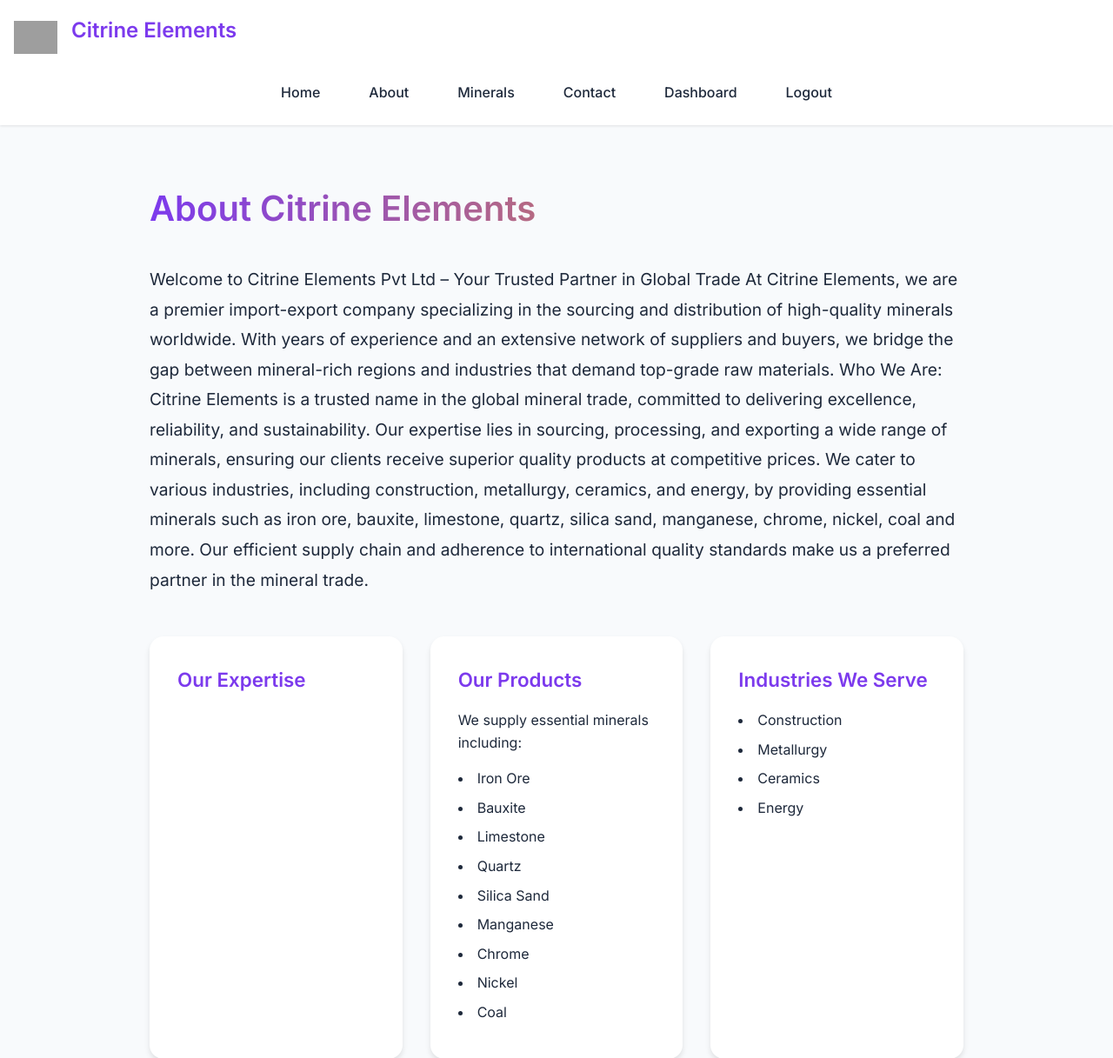
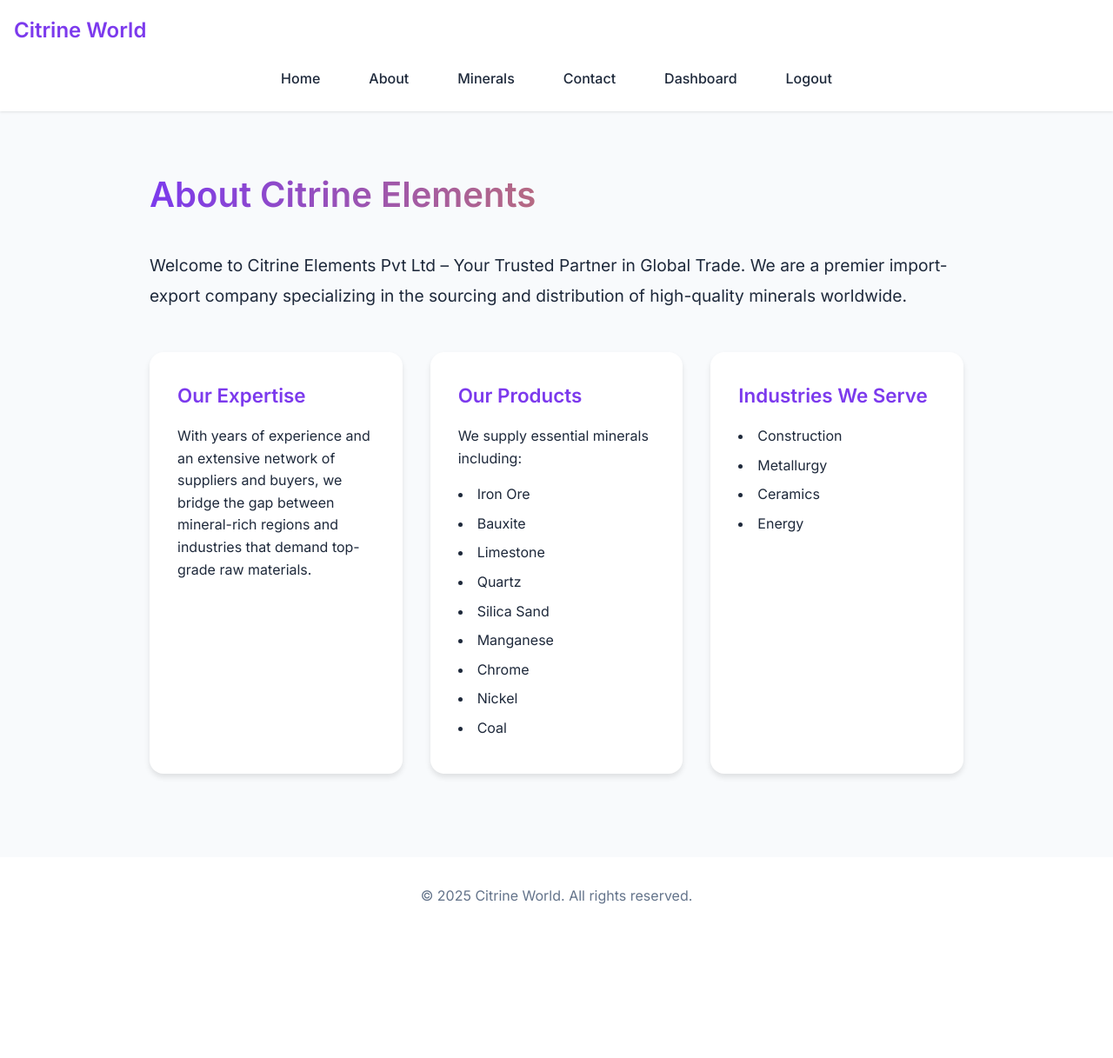
Before and after one commit to advancedmathquiz/citrine, a Flask app: page /about in a window 1280 px wide. Shown: the top 1217 px of the page at 87% size. After the commit the page ends 1040 px from the top, so only its background shows below. Run offline with Flask 3, Linux system fonts and the light colour scheme; the visitor is signed in with stand-in values (Sample User, id 1); grey boxes are pictures that could not be loaded.

Commit message:
Restored to '49b89c5e4f9fa2c2af6faf60a080d405f839c20a'
Replit-Restored-To: 49b89c5e4f9fa2c2af6faf60a080d405f839c20a

```diff
--- a/static/css/style.css
+++ b/static/css/style.css
@@ -29,19 +29,6 @@ header {
   position: sticky;
   top: 0;
   z-index: 100;
-}
-
-.logo-container {
-  display: flex;
-  align-items: center;
-  gap: 1rem;
-  margin-bottom: 1rem;
-}
-
-.logo {
-  width: 50px;
-  height: 50px;
-  object-fit: contain;
 }
 
 header h1 {
--- a/templates/about.html
+++ b/templates/about.html
@@ -4,19 +4,13 @@
 <div class="about-section">
     <h2>About Citrine Elements</h2>
     <div class="company-intro">
-        <p>Welcome to Citrine Elements Pvt Ltd – Your Trusted Partner in Global Trade
-
-        At Citrine Elements, we are a premier import-export company specializing in the sourcing and distribution of high-quality minerals worldwide. With years of experience and an extensive network of suppliers and buyers, we bridge the gap between mineral-rich regions and industries that demand top-grade raw materials.
-
-        Who We Are: Citrine Elements is a trusted name in the global mineral trade, committed to delivering excellence, reliability, and sustainability. Our expertise lies in sourcing, processing, and exporting a wide range of minerals, ensuring our clients receive superior quality products at competitive prices.
-
-        We cater to various industries, including construction, metallurgy, ceramics, and energy, by providing essential minerals such as iron ore, bauxite, limestone, quartz, silica sand, manganese, chrome, nickel, coal and more. Our efficient supply chain and adherence to international quality standards make us a preferred partner in the mineral trade.</p>
+        <p>Welcome to Citrine Elements Pvt Ltd – Your Trusted Partner in Global Trade. We are a premier import-export company specializing in the sourcing and distribution of high-quality minerals worldwide.</p>
     </div>
 
     <div class="about-grid">
         <div class="about-card">
             <h3>Our Expertise</h3>
-
+            <p>With years of experience and an extensive network of suppliers and buyers, we bridge the gap between mineral-rich regions and industries that demand top-grade raw materials.</p>
         </div>
 
         <div class="about-card">
--- a/templates/base.html
+++ b/templates/base.html
@@ -12,10 +12,7 @@
 </head>
 <body>
     <header>
-        <div class="logo-container">
-            <img src="{{ url_for('static', filename='images/logo.png') }}" alt="Citrine Elements Logo" class="logo">
-            <h1><span class="gradient-text">Citrine Elements</span></h1>
-        </div>
+        <h1><span class="gradient-text">Citrine World</span></h1>
         <nav class="nav-links">
             <a href="{{ url_for('home') }}">Home</a>
             <a href="{{ url_for('about') }}">About</a>
```
Also changed, not shown: attached_assets/Screenshot 2025-04-28 160059.png (deleted), 1 other file.
